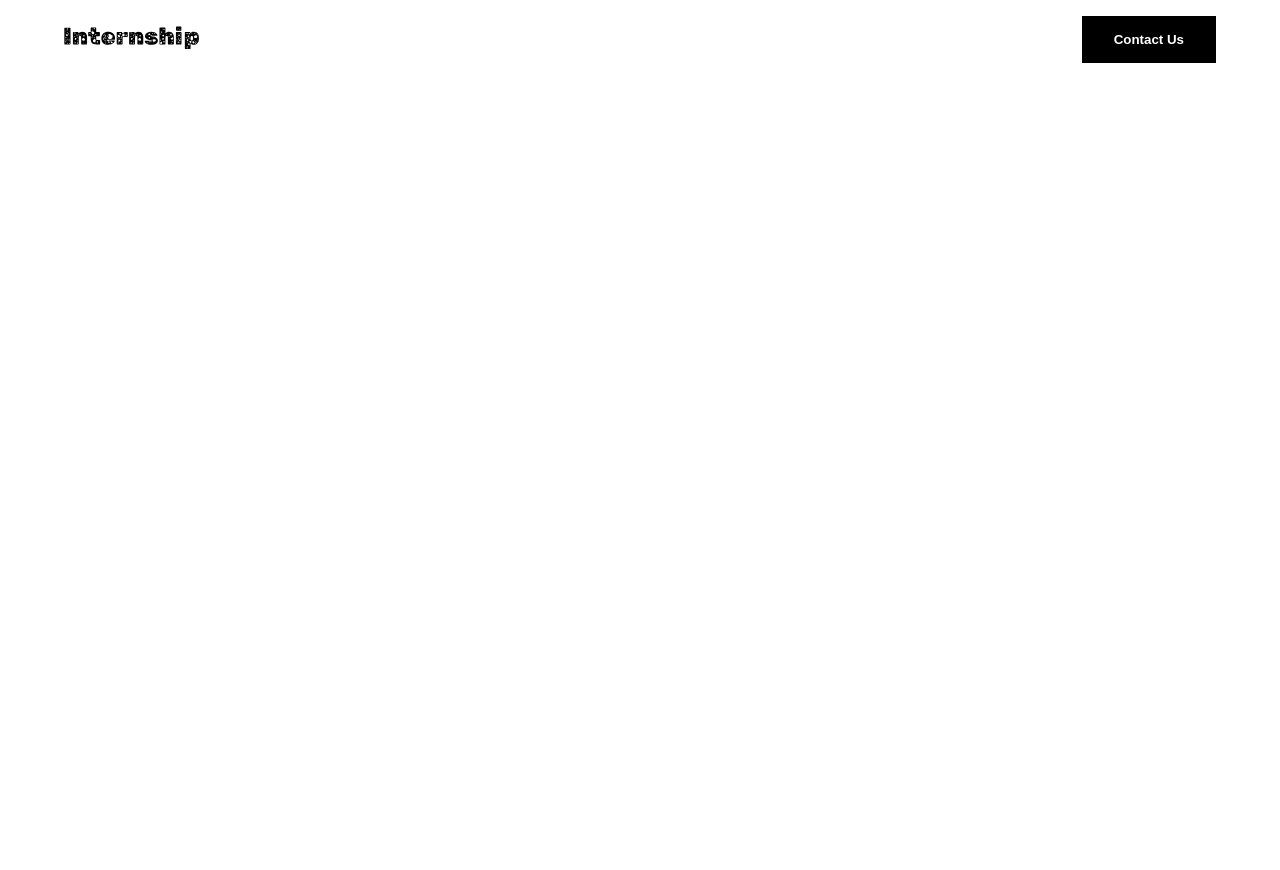
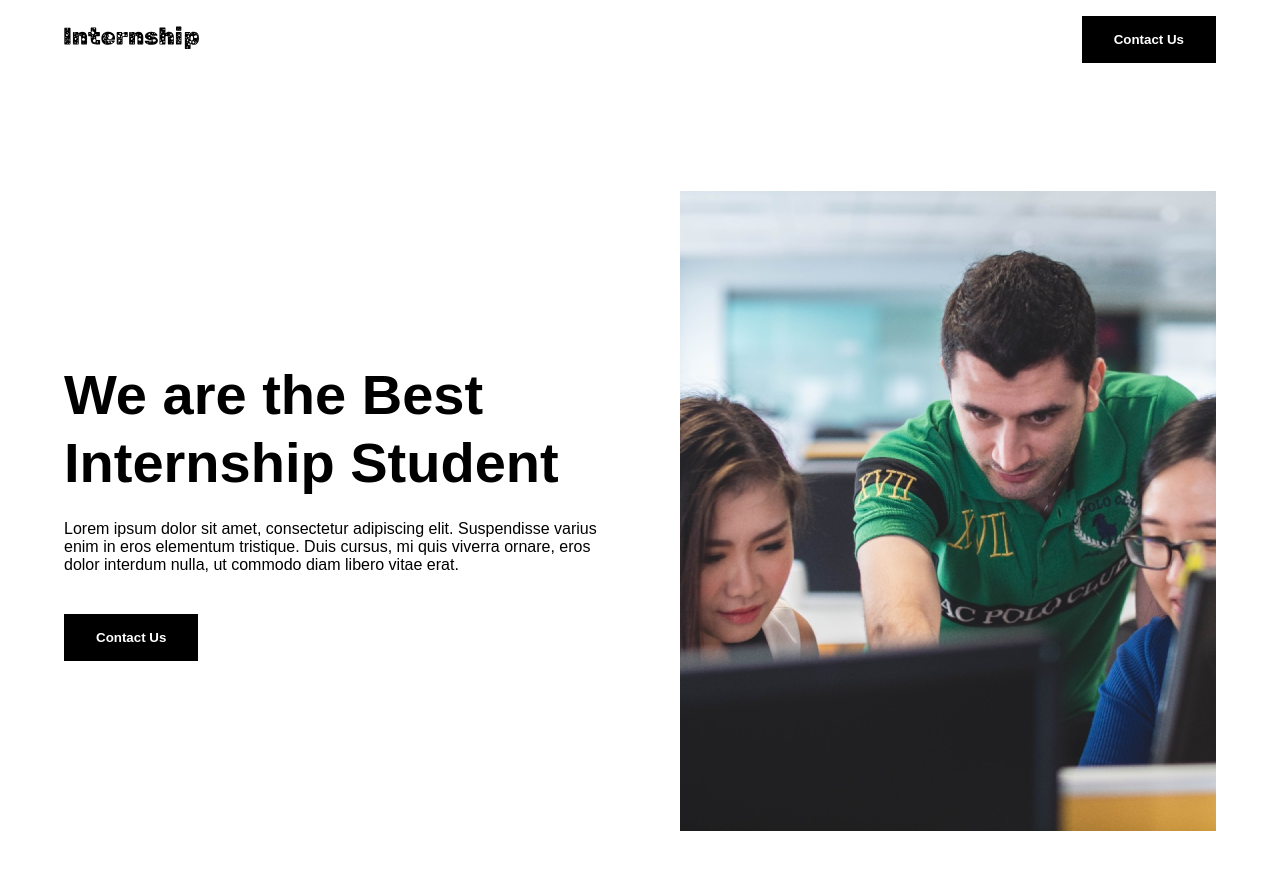
Before and after one commit to SAJalingo/Intership-landing-page, a plain HTML site: page index.html in a window 1280 px wide. Before the commit the page ends 800 px from the top, so only its background shows below. Drawn offline with Linux system fonts and the light colour scheme.

Commit message:
created header section and tab responiveness

```diff
--- a/index.html
+++ b/index.html
@@ -15,6 +15,19 @@
            <button type="button">Contact Us</button>
         </div>
     </nav>
-
+    <header>
+       <div class="header_container">
+         <div class="header_content">
+            <h1>We are the Best Internship Student</h1>
+            <p>Lorem ipsum dolor sit amet, consectetur adipiscing elit. Suspendisse varius enim in eros elementum tristique. Duis cursus, mi quis viverra ornare, eros dolor interdum nulla, ut commodo diam libero vitae erat.</p>
+            <div class="header_cta">
+                <button>Contact Us</button>
+            </div>
+         </div>
+         <div class="header_image_w">
+            <img class="header_image" src="/images/hero.png" alt="intern picture" width="616px" height="640px">
+         </div>
+       </div>
+    </header>
 </body>
 </html>
--- a/style.css
+++ b/style.css
@@ -22,12 +22,51 @@ button{
     font-weight: 900;
     border: none;
 }
+header{
+    padding: 112px 64px;
+}
+header .header_container{
+    display: flex;
+    align-items: center;
+    gap: 80px;
+}
+header .header_container .header_content{
+    width: 50%;
+}
+header .header_container .header_content h1{
+    font-size: 56px;
+    line-height: 120%;
+    font-weight: bold;
+    margin-bottom: 24px;
+}
+header .header_container .header_cta{
+    margin-top: 40px;
+}
+header .header_container .header_image_w{
+    width: 50%;
+    height: 640px;
+}
+header .header_container .header_image{
+    width: 100%;
+    height: 100%;
+    object-fit: cover;
+}
 
 /*Tablet-Responsive design*/
 
 @media screen and (max-width:768px) {
     nav{
         padding: 16px 32px;
+    }
+    header .header_container{
+        flex-direction: column;
+    }
+    header .header_container .header_content{
+        width: 100%;
+        text-align: center;
+    }
+    header .header_container .header_image_w{
+        width: 100%;
     }
 }
 
```
